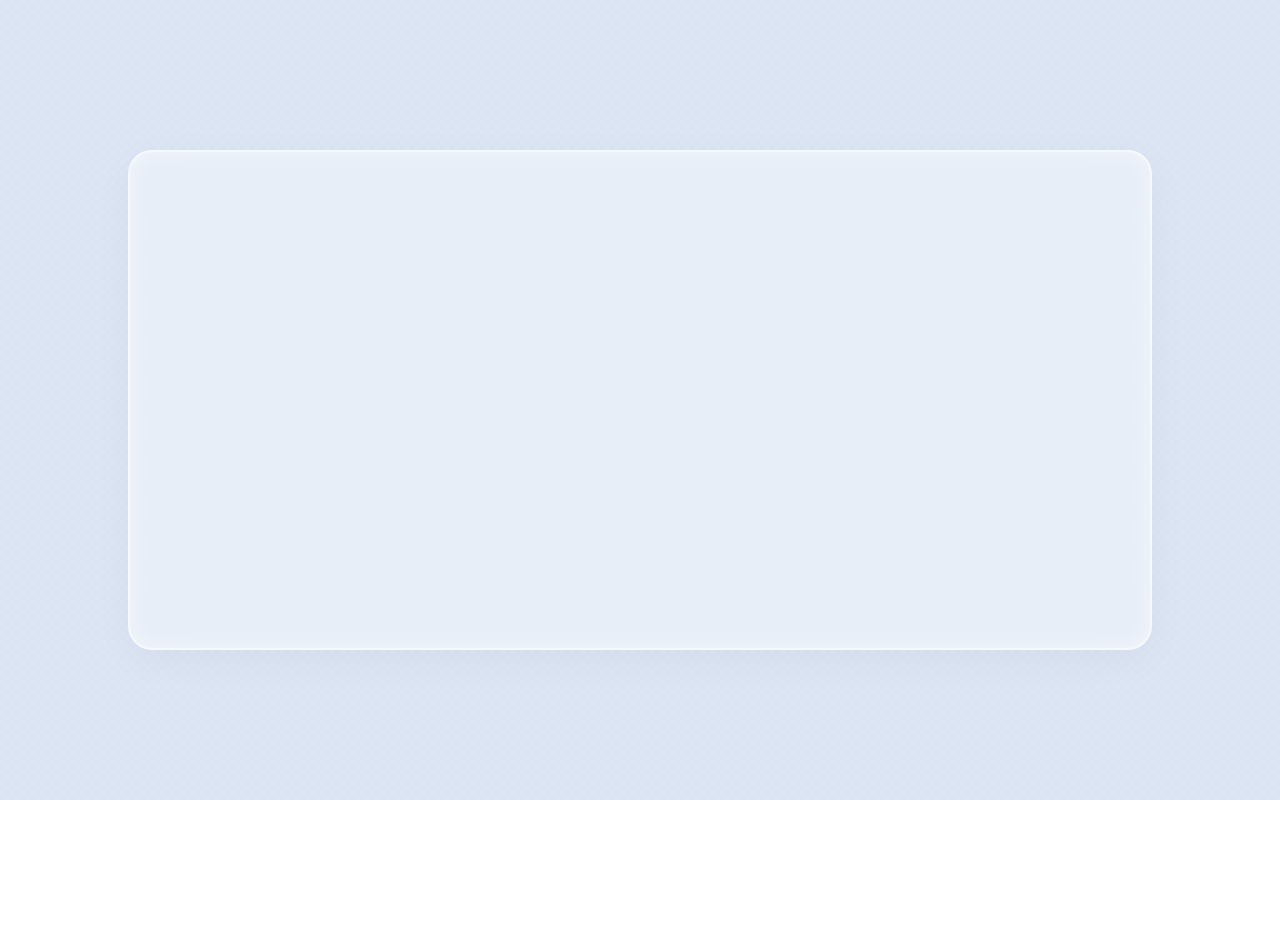
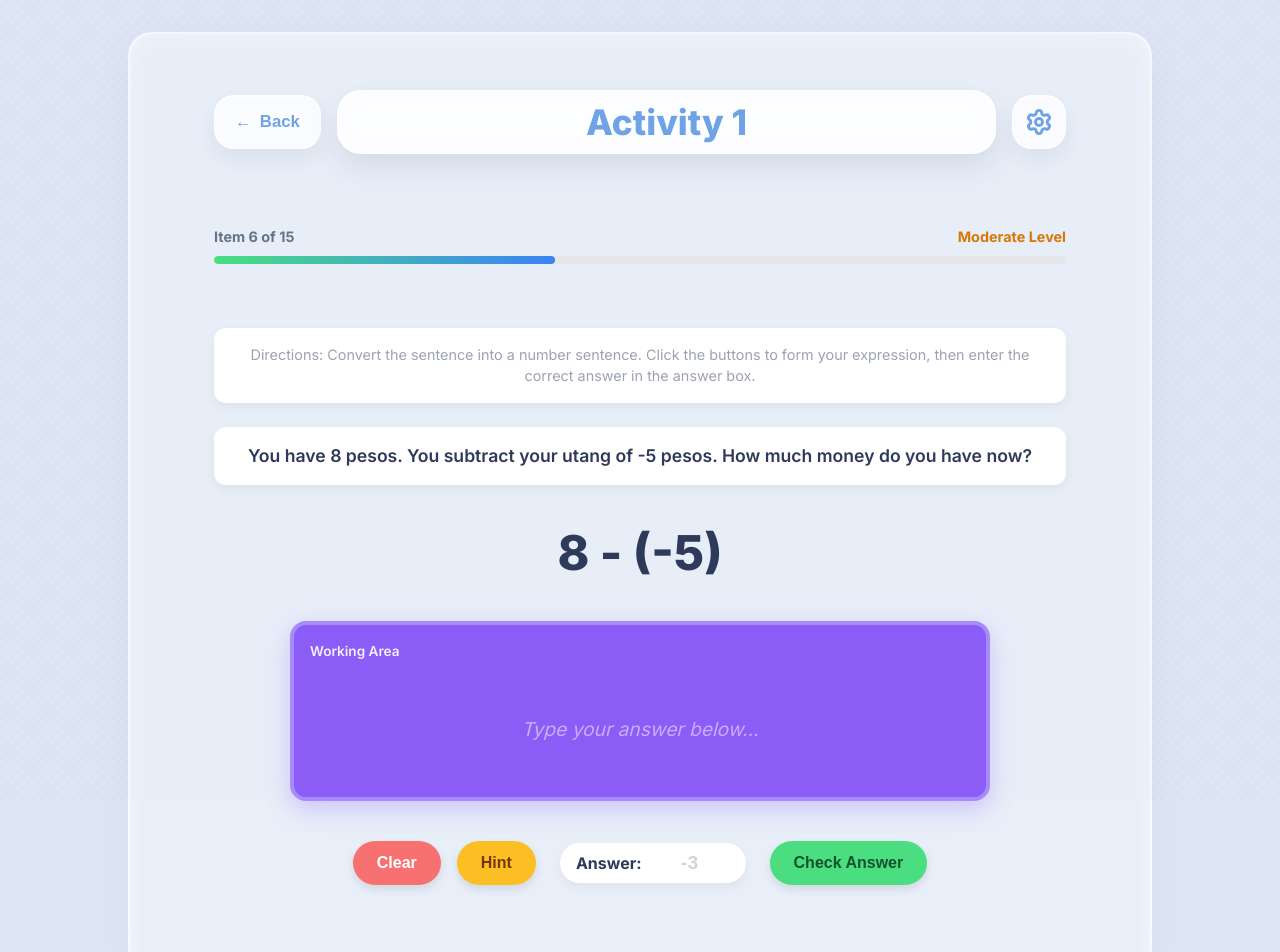
Before and after one commit to reyxdz/SubtractEd, a React (Vite) app in the folder client/: page /activity/1 in a window 1280 px wide. Before the commit this address had no page. Shown: the top 952 px of the page. Before the commit the page ends 800 px from the top, so only its background shows below. Built offline with nearby package versions, Linux system fonts and the light colour scheme.

Commit message:
feat(activity): implement Activity 1 UI with real-time working area display

```diff
--- a/client/src/App.tsx
+++ b/client/src/App.tsx
@@ -3,6 +3,7 @@ import { MainLayout } from './components/layout/MainLayout';
 import { HomeContent } from './components/features/home/HomeContent';
 import { GuideContent } from './components/features/guide/GuideContent';
 import { ActivityContent } from './components/features/activity/ActivityContent';
+import { ActivityOneContent } from './components/features/activity/ActivityOneContent';
 import { AssessmentContent } from './components/features/assessment/AssessmentContent';
 import { EnrichmentContent } from './components/features/enrichment/EnrichmentContent';
 
@@ -13,6 +14,7 @@ function App() {
         <Route path="/" element={<HomeContent />} />
         <Route path="/guide" element={<GuideContent />} />
         <Route path="/activity" element={<ActivityContent />} />
+        <Route path="/activity/1" element={<ActivityOneContent />} />
         <Route path="/assessment" element={<AssessmentContent />} />
         <Route path="/enrichment" element={<EnrichmentContent />} />
       </Routes>
--- a/client/src/components/features/activity/ActivityContent.tsx
+++ b/client/src/components/features/activity/ActivityContent.tsx
@@ -23,7 +23,7 @@ export const ActivityContent: React.FC = () => {
       <div className="activity-layout">
         <div className="activity-main-content">
           <div className="activity-options-grid">
-            <Card className="activity-option-card" onClick={() => {}}>
+            <Card className="activity-option-card" onClick={() => navigate('/activity/1')}>
               <div className="activity-icon-container">
                 <ShoppingCart size={40} strokeWidth={2} />
               </div>
--- /dev/null
+++ b/client/src/components/features/activity/ActivityOneContent.css
@@ -0,0 +1,207 @@
+/* Activity 1 Specific Layout */
+
+.activity-progress-area {
+  margin: 1rem auto 2rem;
+  width: 100%;
+  max-width: 900px;
+}
+
+.progress-text-row {
+  display: flex;
+  justify-content: space-between;
+  align-items: center;
+  margin-bottom: 0.5rem;
+  font-weight: 700;
+  color: var(--color-text-muted);
+  font-size: 0.9rem;
+}
+
+.level-badge {
+  color: #d97706; /* matched the screenshot's orange tone */
+}
+
+.progress-bar-container {
+  width: 100%;
+  height: 8px;
+  background-color: #e5e7eb;
+  border-radius: 4px;
+  overflow: hidden;
+}
+
+.progress-fill {
+  height: 100%;
+  background: linear-gradient(90deg, #4ade80, #3b82f6);
+  border-radius: 4px;
+}
+
+.activity-main-body {
+  width: 100%;
+  max-width: 900px;
+  margin: 0 auto;
+  display: flex;
+  flex-direction: column;
+  align-items: center;
+  gap: 1.5rem;
+}
+
+.directions-box, .question-box {
+  width: 100%;
+  background: white;
+  border-radius: 12px;
+  padding: 1rem 2rem;
+  text-align: center;
+  box-shadow: 0 4px 12px rgba(0, 0, 0, 0.05);
+}
+
+.directions-box p {
+  color: #9ca3af;
+  font-size: 0.9rem;
+  margin: 0;
+}
+
+.question-box p {
+  color: var(--color-text-dark);
+  font-weight: 600;
+  font-size: 1.1rem;
+  margin: 0;
+}
+
+.equation-display h2 {
+  font-size: 3rem;
+  color: var(--color-text-dark);
+  margin: 0.5rem 0;
+  font-weight: 800;
+}
+
+.game-area-layout {
+  width: 100%;
+  display: flex;
+  justify-content: center;
+  margin-bottom: 1rem;
+}
+
+.working-area-container {
+  width: 100%;
+  max-width: 700px;
+  background: #8b5cf6; /* Purple color matching screenshot */
+  border-radius: 16px;
+  padding: 1rem;
+  min-height: 180px;
+  display: flex;
+  flex-direction: column;
+  box-shadow: 0 8px 24px rgba(139, 92, 246, 0.3);
+  position: relative;
+  border: 4px solid #a78bfa;
+}
+
+.working-area-header {
+  color: white;
+  font-size: 0.85rem;
+  font-weight: 600;
+  opacity: 0.9;
+  margin-bottom: 1rem;
+}
+
+.working-area-content {
+  flex: 1;
+  display: flex;
+  align-items: center;
+  justify-content: center;
+}
+
+.working-answer-display {
+  font-size: 3.5rem;
+  color: white;
+  font-weight: 700;
+  text-shadow: 0 4px 8px rgba(0,0,0,0.2);
+}
+
+.placeholder-text {
+  color: rgba(255, 255, 255, 0.5);
+  font-style: italic;
+  font-size: 1.2rem;
+}
+
+/* Input Controls */
+.input-controls-row {
+  display: flex;
+  justify-content: center;
+  align-items: center;
+  gap: 1.5rem;
+  width: 100%;
+  flex-wrap: wrap;
+  margin-bottom: 2rem;
+}
+
+.left-controls, .right-controls {
+  display: flex;
+  gap: 1rem;
+}
+
+.action-btn {
+  padding: 0.8rem 1.5rem;
+  border-radius: 50px;
+  border: none;
+  font-weight: 700;
+  font-size: 1rem;
+  color: white;
+  cursor: pointer;
+  box-shadow: 0 4px 10px rgba(0,0,0,0.1);
+  transition: transform 0.2s, box-shadow 0.2s;
+}
+
+.action-btn:hover {
+  transform: translateY(-2px);
+  box-shadow: 0 6px 14px rgba(0,0,0,0.15);
+}
+
+.clear-btn {
+  background: #f87171; /* Soft Red */
+}
+
+.hint-btn {
+  background: #fbbf24; /* Soft Yellow */
+  color: #78350f; /* Darker text for yellow btn */
+}
+
+.check-btn {
+  background: #4ade80; /* Soft Green */
+  color: #14532d;
+}
+
+.input-field-wrapper {
+  display: flex;
+  align-items: center;
+  background: white;
+  padding: 0.5rem 1rem;
+  border-radius: 50px;
+  box-shadow: 0 4px 12px rgba(0,0,0,0.05);
+  gap: 0.5rem;
+}
+
+.input-label {
+  font-weight: 700;
+  color: var(--color-text-dark);
+}
+
+.answer-input {
+  border: none;
+  background: transparent;
+  font-size: 1.2rem;
+  width: 80px;
+  font-weight: 700;
+  color: var(--theme-primary);
+  outline: none;
+  text-align: center;
+}
+
+.answer-input::placeholder {
+  color: #d1d5db;
+}
+
+@media (max-width: 768px) {
+  .input-controls-row {
+    flex-direction: column;
+    gap: 1rem;
+  }
+}
--- /dev/null
+++ b/client/src/components/features/activity/ActivityOneContent.tsx
@@ -0,0 +1,89 @@
+import React, { useState } from 'react';
+import { useNavigate } from 'react-router-dom';
+import { TopBar } from '../../layout/TopBar';
+import './ActivityOneContent.css';
+import '../guide/GuideContent.css'; // Reuse common header styles
+
+export const ActivityOneContent: React.FC = () => {
+  const navigate = useNavigate();
+  const [answer, setAnswer] = useState('');
+
+  return (
+    <div className="guide-page-container">
+      {/* Header */}
+      <header className="guide-header activity-one-header">
+        <button className="neo-btn back-chip" onClick={() => navigate('/activity')}>
+          ← <span>Back</span>
+        </button>
+        <h1 className="guide-title-pill activity-one-title">Activity 1</h1>
+        <TopBar />
+      </header>
+
+      {/* Progress Bar Area */}
+      <div className="activity-progress-area">
+        <div className="progress-text-row">
+          <span className="item-count">Item 6 of 15</span>
+          <span className="level-badge">Moderate Level</span>
+        </div>
+        <div className="progress-bar-container">
+          <div className="progress-fill" style={{ width: '40%' }}></div>
+        </div>
+      </div>
+
+      <div className="activity-main-body">
+        {/* Directions Box */}
+        <div className="directions-box">
+          <p>Directions: Convert the sentence into a number sentence. Click the buttons to form your expression, then enter the correct answer in the answer box.</p>
+        </div>
+
+        {/* Question Box */}
+        <div className="question-box">
+          <p>You have 8 pesos. You subtract your utang of -5 pesos. How much money do you have now?</p>
+        </div>
+
+        {/* Equation Display */}
+        <div className="equation-display">
+          <h2>8 - (-5)</h2>
+        </div>
+
+        {/* Game Area */}
+        <div className="game-area-layout">
+          {/* Main Working Area */}
+          <div className="working-area-container">
+            <div className="working-area-header">Working Area</div>
+            <div className="working-area-content">
+              {answer ? (
+                <span className="working-answer-display">{answer}</span>
+              ) : (
+                <span className="placeholder-text">Type your answer below...</span>
+              )}
+            </div>
+          </div>
+        </div>
+
+        {/* Input Controls */}
+        <div className="input-controls-row">
+          <div className="left-controls">
+            <button className="action-btn clear-btn" onClick={() => setAnswer('')}>Clear</button>
+            <button className="action-btn hint-btn">Hint</button>
+          </div>
+
+          <div className="input-field-wrapper">
+            <span className="input-label">Answer:</span>
+            <input
+              type="text"
+              className="answer-input"
+              value={answer}
+              onChange={(e) => setAnswer(e.target.value)}
+              placeholder="-3"
+            />
+          </div>
+
+          <div className="right-controls">
+             <button className="action-btn check-btn">Check Answer</button>
+          </div>
+        </div>
+      </div>
+    </div>
+  );
+};
```
